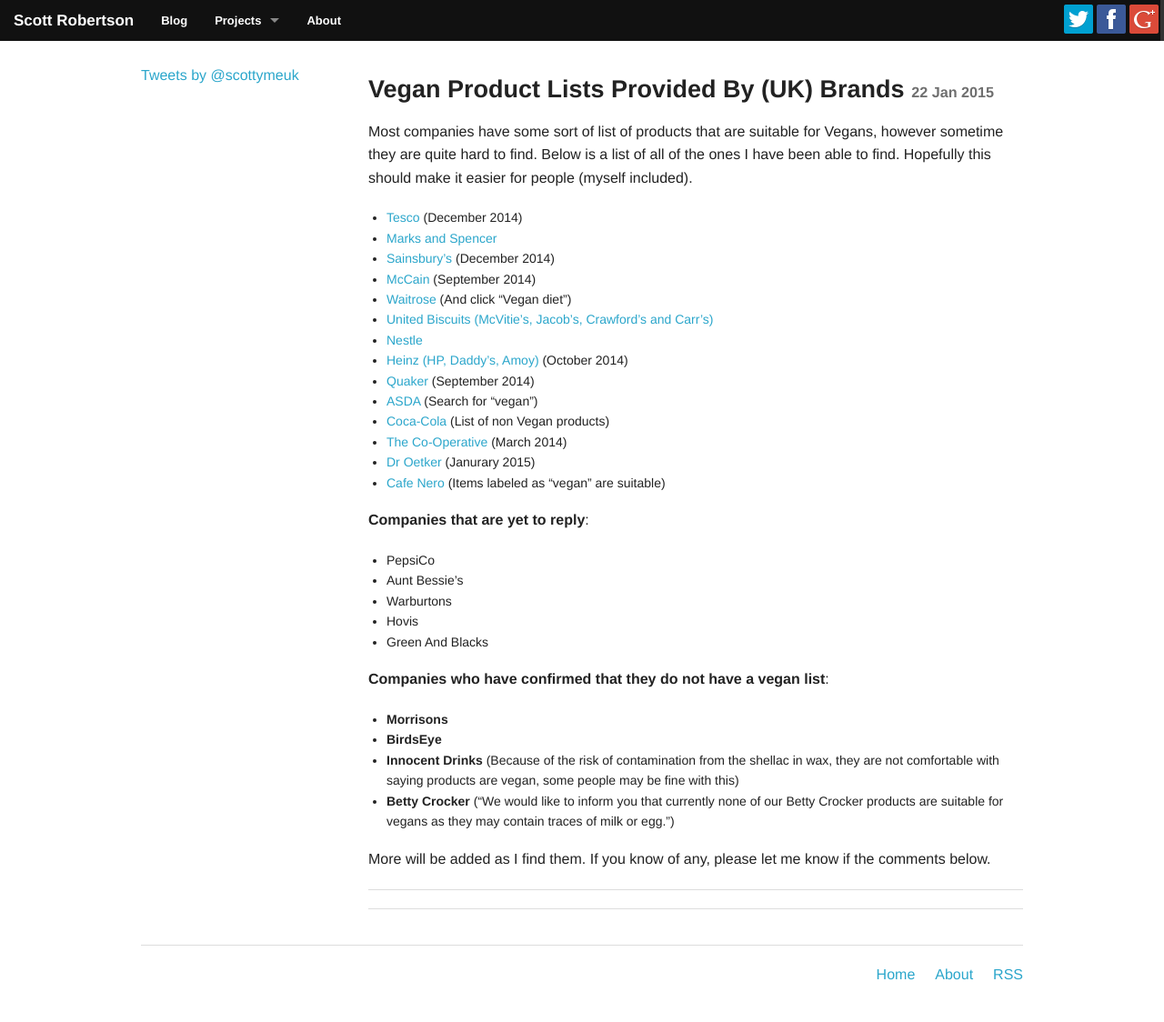
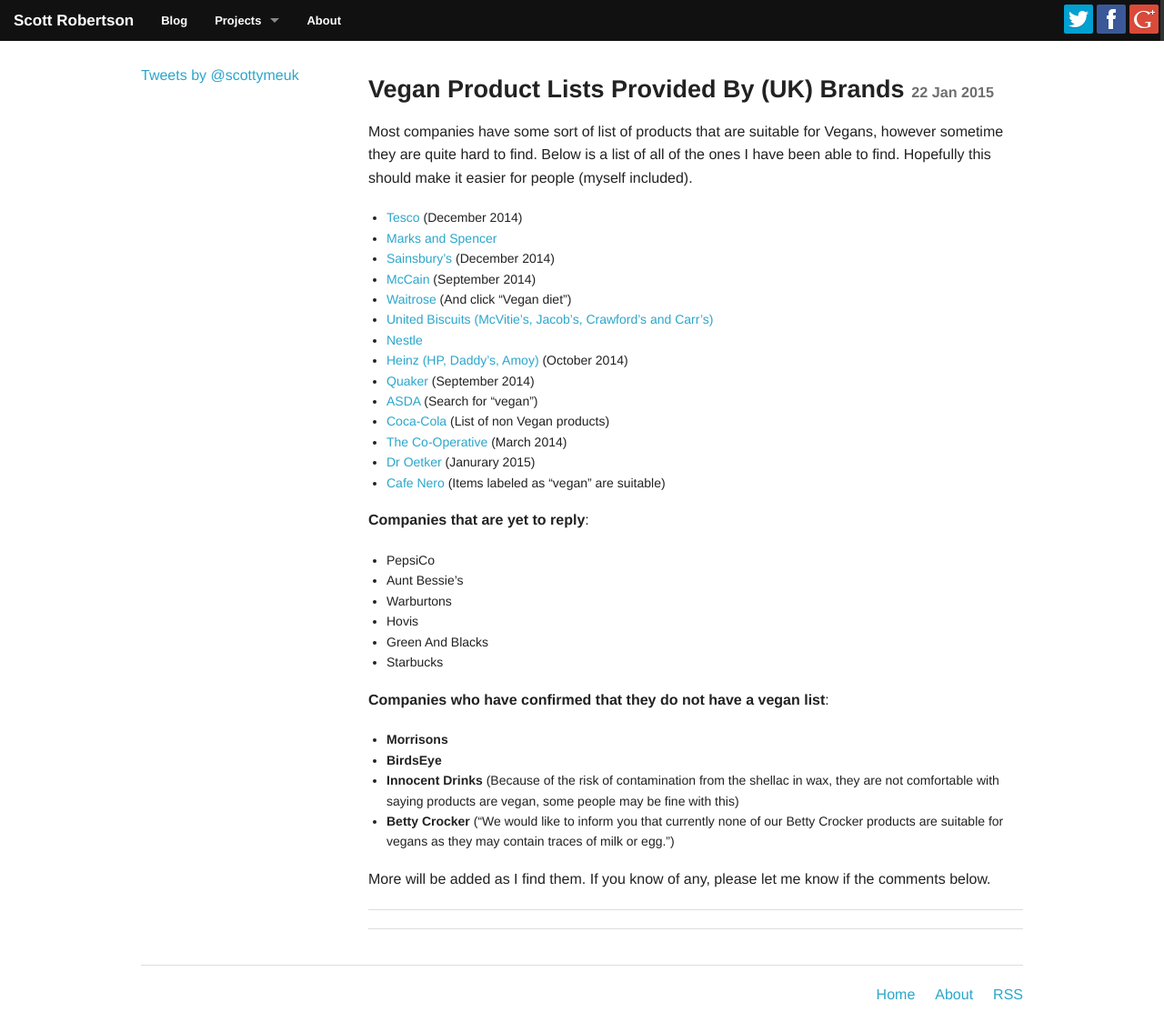
Before and after one commit to scottrobertson/scottrobertson.me, a Jekyll site: the page built from _posts/2015-01-22-uk-brands-vegan-lists.markdown, in a window 1280 px wide. Shown: the whole page at 91% size. Built offline with Jekyll 4.4.1, drawn with Linux system fonts in a browser that asks for light colours; nearby versions of some CDN libraries; Markdown is read by kramdown in place of the engine named in the settings; comment, search, counter and statistics services are not loaded; before the commit the page ends 1101 px from its top, so only the background shows below that.

Commit message:
Update 2015-01-22-uk-brands-vegan-lists.markdown

```diff
--- a/_posts/2015-01-22-uk-brands-vegan-lists.markdown
+++ b/_posts/2015-01-22-uk-brands-vegan-lists.markdown
@@ -29,6 +29,7 @@
 - Warburtons
 - Hovis
 - Green And Blacks
+- Starbucks
 
 **Companies who have confirmed that they do not have a vegan list**:
 
```
